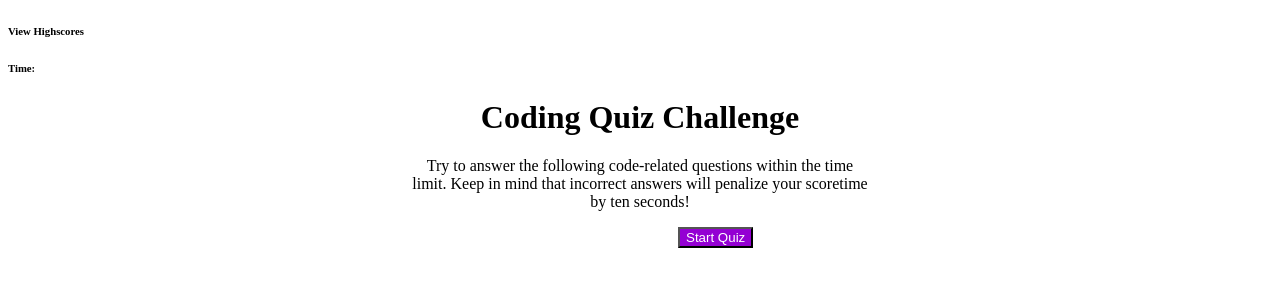
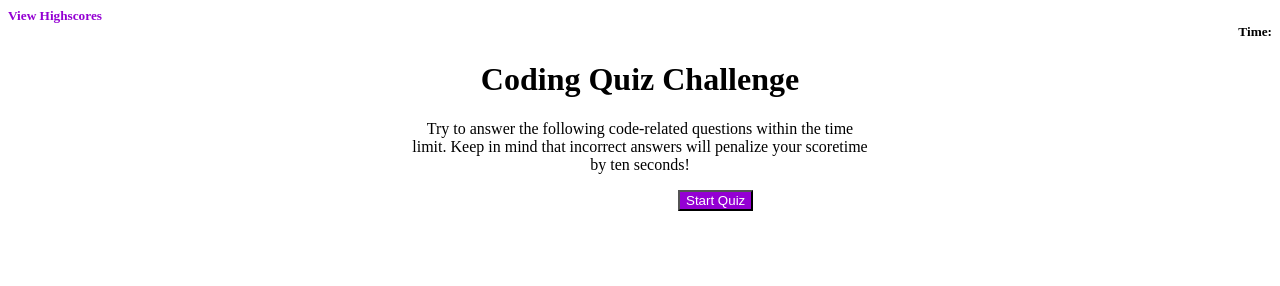
Before and after one commit to bycait27/javascript-code-quiz, a plain HTML site: page index.html in a window 1280 px wide. Drawn offline with Linux system fonts and the light colour scheme.

Commit message:
Added css styling to header of app

```diff
--- a/assets/css/style.css
+++ b/assets/css/style.css
@@ -12,3 +12,16 @@ button {
     justify-content: center;
     margin-left: 670px;
 }
+
+#scores {
+    color: darkviolet;
+    display: flex;
+    justify-content: left;
+    margin: 0px;
+}
+
+#timer {
+   display: flex;
+   justify-content: right;
+   margin: 0px;
+}
--- a/index.html
+++ b/index.html
@@ -11,9 +11,9 @@
         in the top left and the timer in the top right -->
     <header>
          <!-- if clicked, this header will take the user to "View Highscores" -->
-        <h6>View Highscores</h6>
+        <h5 id="scores">View Highscores</h5>
         <!-- heading for the timer -->
-        <h6>Time: </h6>
+        <h5 id="timer">Time: </h5>
     </header>
     <!-- the main part of the app (the quiz) will be displayed in the main
     section of the webpage -->
```
